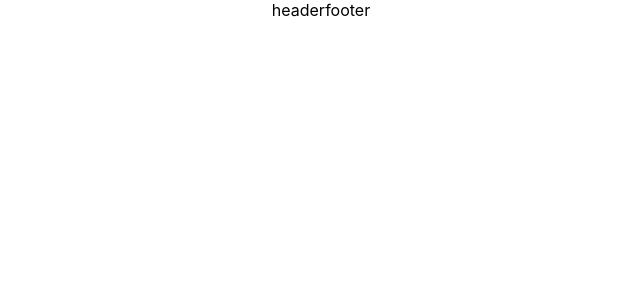
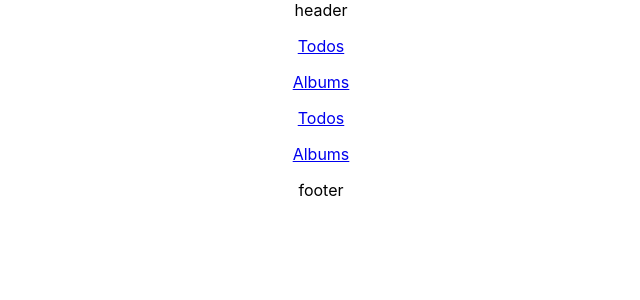
Before and after one commit to nghiemph95/React_Learning, a React (Create React App) app in the folder 02_react_learning/learn-reactjs/: page / in a window 1280 px wide. Shown: the top 300 px of the page, without its empty margins (319-959 px from the left). Built offline with nearby package versions, Linux system fonts and the light colour scheme.

Commit message:
Updated: 22-11-2022 14:58:30

```diff
--- a/02_react_learning/learn-reactjs/src/App.js
+++ b/02_react_learning/learn-reactjs/src/App.js
@@ -1,5 +1,5 @@
 import React from "react";
-import { Route } from "react-router-dom";
+import { Link, NavLink, Route } from "react-router-dom";
 import "./App.css";
 import AlbumFeature from "./features/Album";
 import TodoFeature from "./features/Todo";
@@ -13,6 +13,22 @@ function App() {
       {/* <AlbumFeature /> */}
       {/* </header> */}
       header
+      <p>
+        <Link to="/todos">Todos</Link>
+      </p>
+      <p>
+        <Link to="/albums">Albums</Link>
+      </p>
+      <p>
+        <NavLink to="/todos" activeClassName="active-menu">
+          Todos
+        </NavLink>
+      </p>
+      <p>
+        <NavLink to="/albums" activeClassName="active-menu">
+          Albums
+        </NavLink>
+      </p>
       <Route path="/todos" component={TodoFeature} />
       <Route path="/albums" component={AlbumFeature} />
       footer
```
